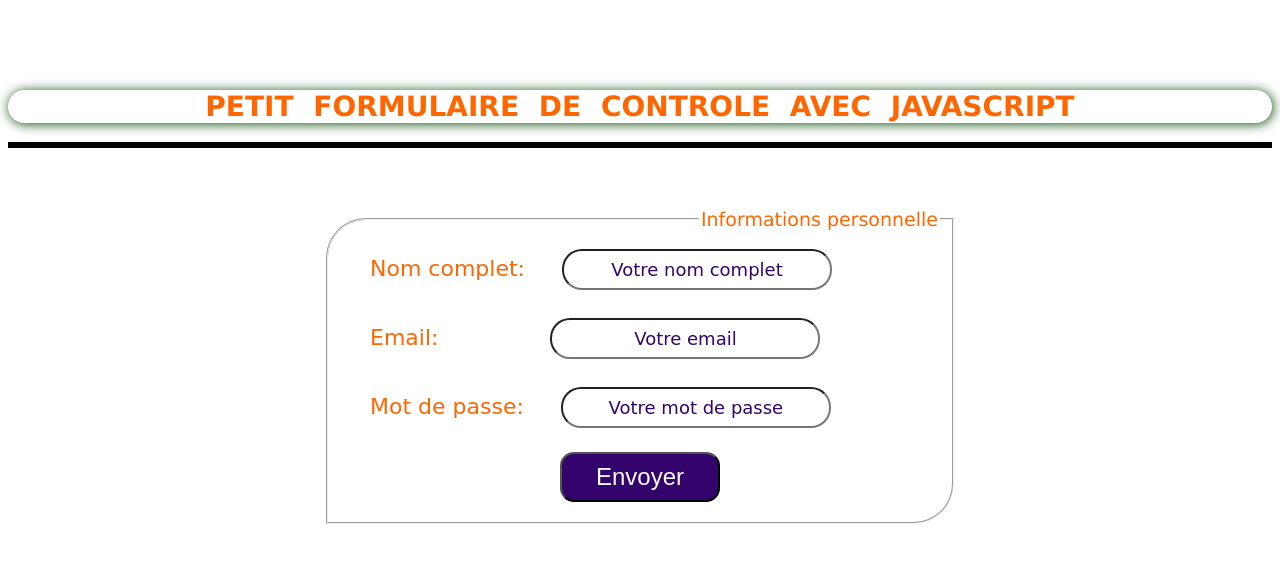
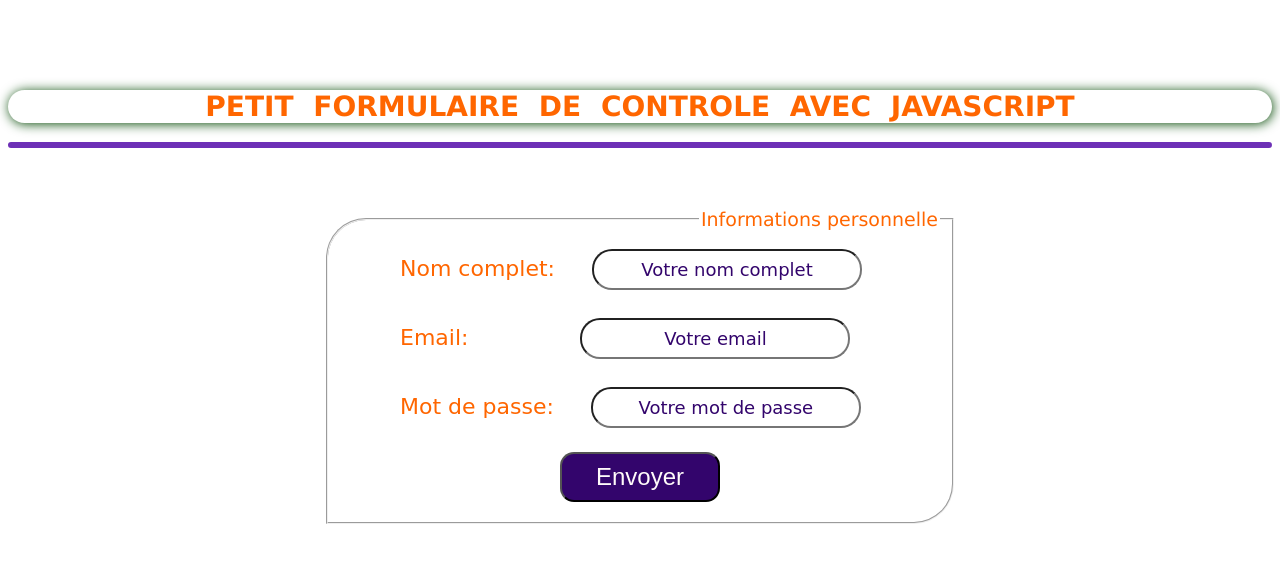
Before and after one commit to Despo237/-My_first_repositories-, a plain HTML site: page index.html in a window 1280 px wide. Drawn offline with Linux system fonts and the light colour scheme.

Commit message:
Quelques modification du CSS

```diff
--- a/index.html
+++ b/index.html
@@ -35,7 +35,7 @@
         }
         .inp{
             text-align: center;
-            color: rgb(51, 5, 108);
+            color:rgba(92, 24, 174, 0.893);;;;
             padding: 8px;
             margin: 14px ;
             margin-left: 30px;
@@ -49,7 +49,7 @@
             left: 75px;
         }
         label{
-            margin-left: 30px;
+            margin-left: 60px;
             font-family: cursive , 'Lucida Sans', 'Lucida Sans Regular', 'Lucida Grande', 'Lucida Sans Unicode', Geneva, Verdana, sans-serif;
             font-size: 22px;
             color: #F60;
@@ -74,7 +74,8 @@
             background-color:  rgba(92, 24, 174, 0.893);;;
          }
         hr{
-            border: 3px solid black;
+            border: 3px solid  rgba(92, 24, 174, 0.893);;;;
+            border-radius: 30px;
         }
      </style>
 </head>
```
